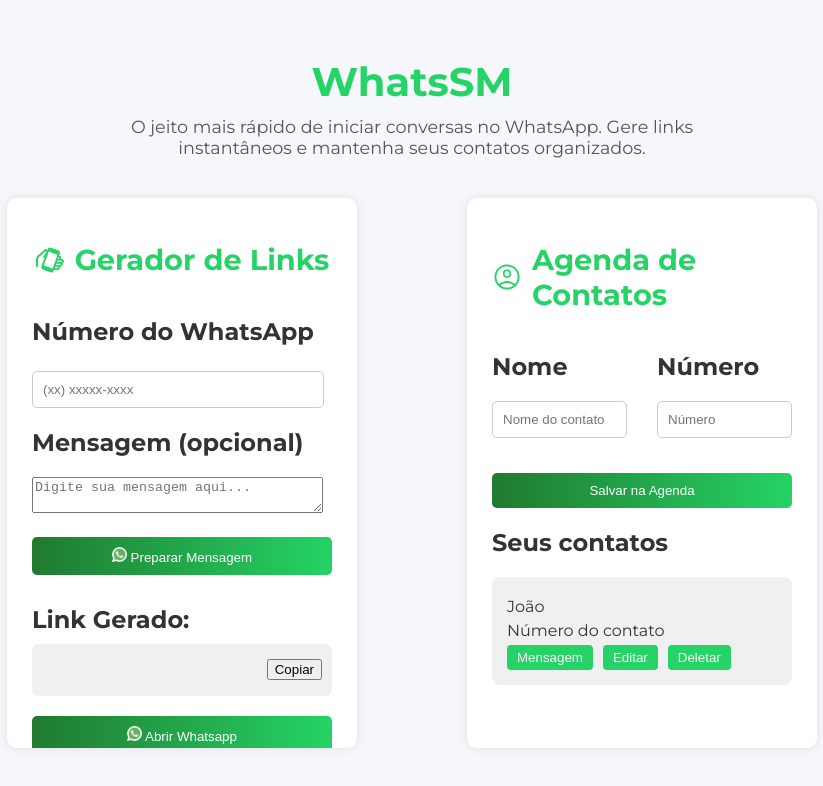
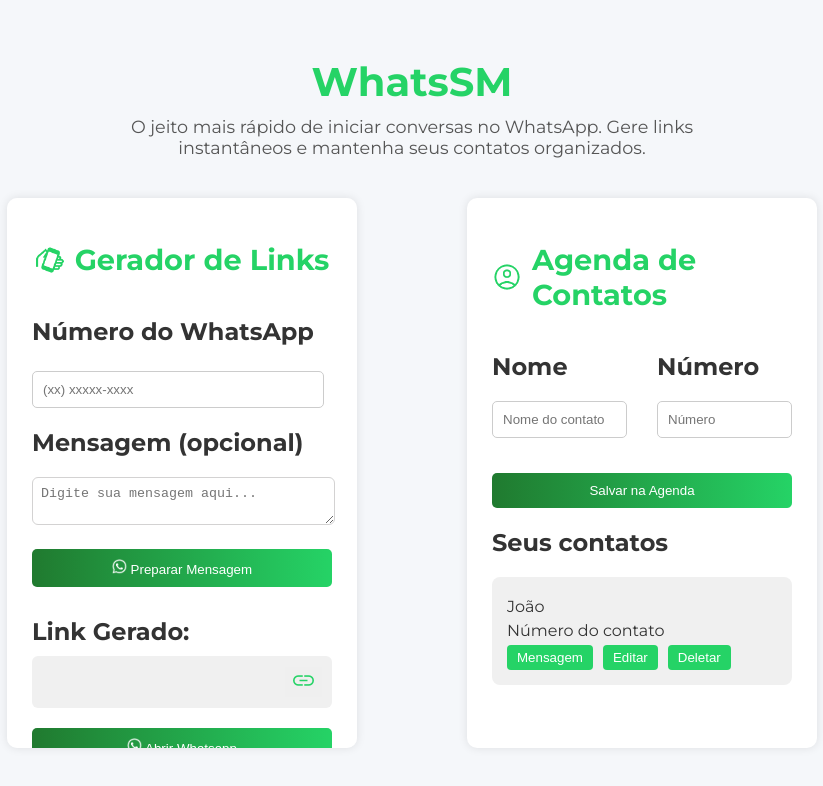
Before and after one commit to 10mara/TRABALHO-DW2, a React (Vite) app: page / in a window 1280 px wide. Shown: the top 786 px of the page, without its empty margins (228-1051 px from the left). Built offline with nearby package versions, Linux system fonts and the light colour scheme.

Commit message:
atualização de icones e css
aqui alterei os icones e css para melhorar a pararencia

```diff
--- a/src/components/Mensagem.jsx
+++ b/src/components/Mensagem.jsx
@@ -2,6 +2,7 @@ import { useState } from "react";
 import "./styles/Gerador.css";
 import "./styles/Mensagem.css"
 import whatsIcon from "./imgs/whats.png"
+import linkIcon from "./imgs/link.png"
 export default function Mensagem({ telefone }) {
   const [mensagem, setMensagem] = useState("");
   const [link, setLink] = useState(""); // estado para o input
@@ -52,7 +53,9 @@ export default function Mensagem({ telefone }) {
           <h2>Link Gerado:</h2>
           <div className="copiarLink">
               <p className="link">{link}</p>
-              <button onClick={copiarLink()}>Copiar</button>
+              <button id="link" onClick={copiarLink()}>
+                <img src={linkIcon} alt=""width={25} height={25} />
+              </button>
           </div>
           <button className="botaoComIcone">
           <img src={whatsIcon} alt="" width={15} height={15} /> Abrir Whatsapp</button>
--- a/src/components/styles/Mensagem.css
+++ b/src/components/styles/Mensagem.css
@@ -2,8 +2,14 @@
 textarea {
   max-width:95%;
   min-width: 95%;
+  border-color: rgb(211, 210, 210);
+  border-radius: 6px;
+  padding: 8px;
 }
 .botaoComIcone{
   width: 100%;
 
 }
+#link{
+  border: none;
+}
```
Also changed, not shown: src/components/imgs/whats.png.
